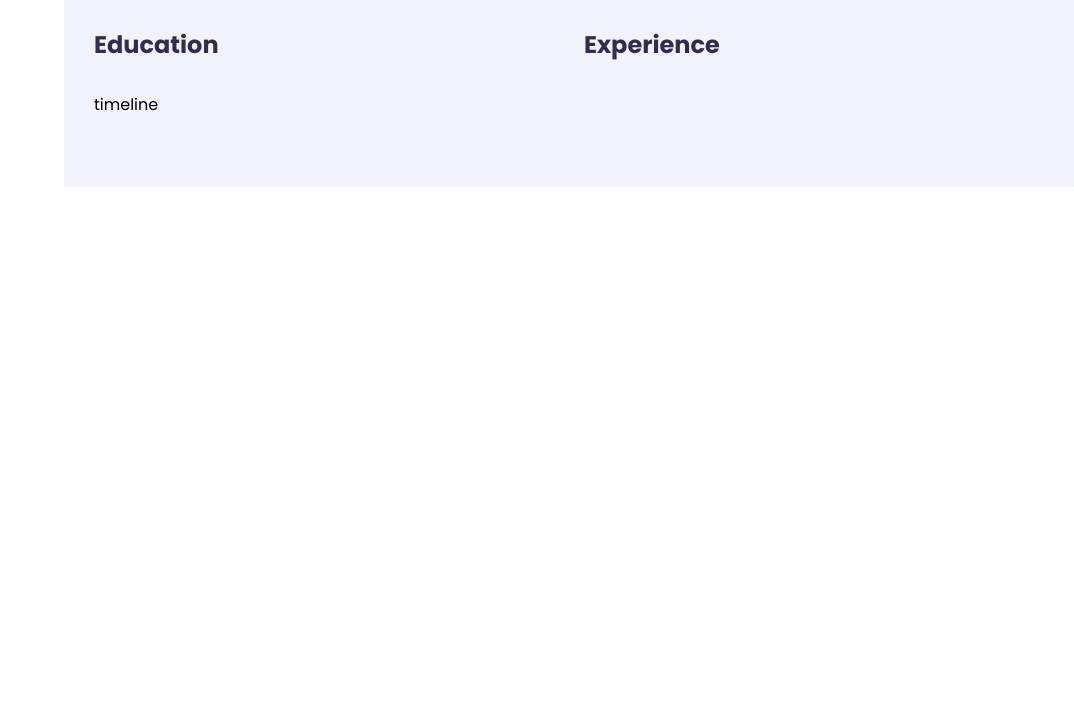
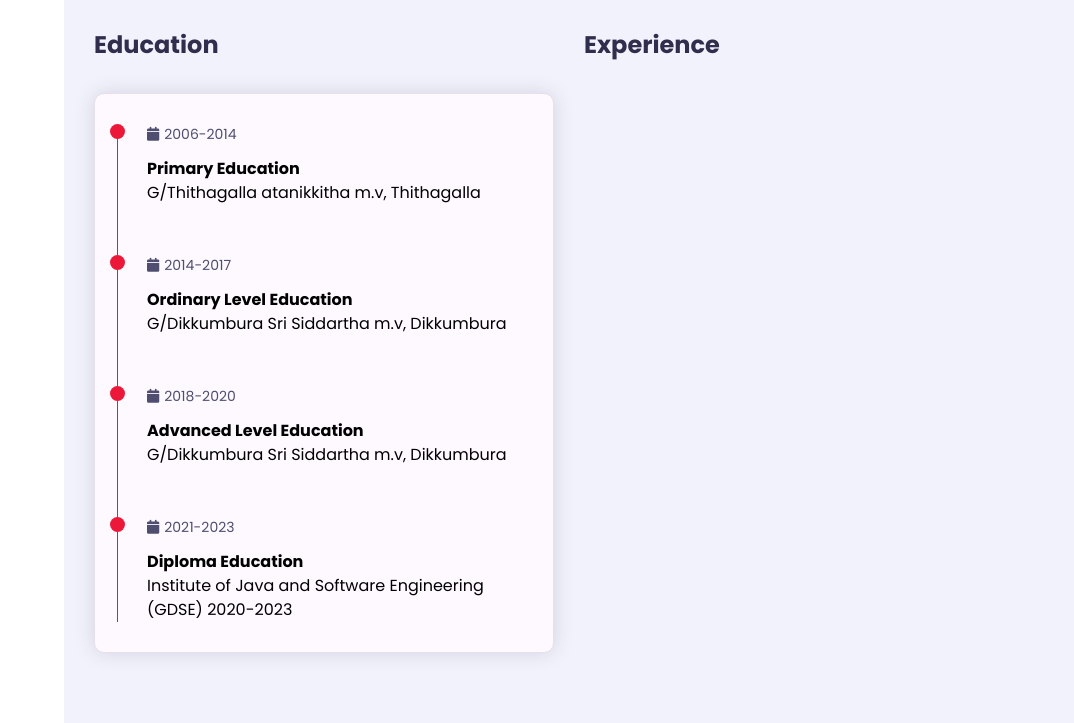
Before and after one commit to oshadaera68/Web_Portfolio_v0.3, a plain HTML site: page index.html in a window 1280 px wide. Shown: the part 831-1554 px from the top of the page, without its empty margins (206-1280 px from the left). Before the commit the page ends 1018 px from the top, so only its background shows below. Drawn offline with Linux system fonts and the light colour scheme; a web font is replaced by a local one.

Commit message:
updated edu section

```diff
--- a/assets/css/index.css
+++ b/assets/css/index.css
@@ -121,6 +121,10 @@ ul {
 
 .btn:hover {
     transform: scale(1.05);
+}
+
+.shadow-dark {
+    box-shadow: 0 0 20px rgba(48, 46, 77, 0.15);
 }
 
 /* aside section */
@@ -443,9 +447,72 @@ h3.my-profession {
     margin-top: 30px;
 }
 
-.about .about-content h3.title{
+.about .about-content h3.title {
     font-size: 24px;
-    margin-bottom:30px;
+    margin-bottom: 30px;
     font-weight: 700;
     color: var(--text-black-900);
 }
+
+.about .about-content .timeline-box {
+    flex: 0 0 100%;
+    max-width: 100%;
+}
+
+.about .about-content .timeline {
+    background-color: var(--bg-black-100);
+    padding: 30px 15px;
+    border: 1px solid var(--bg-black-50);
+    border-radius: 10px;
+    width: 100%;
+    position: relative;
+}
+
+.about .about-content .timeline .timeline-item {
+    position: relative;
+    padding-left: 37px;
+    padding-bottom: 50px;
+}
+
+.about .about-content .timeline .timeline-item:last-child {
+    padding-bottom: 0;
+}
+
+.about .about-content .timeline .timeline-item::before {
+    content: '';
+    position: absolute;
+    width: 1px;
+    height: 100%;
+    left: 7px;
+    top: 0;
+    background-color: var(--skin-color);
+}
+
+.about .about-content .timeline .circle-dot {
+    position: absolute;
+    left: 0;
+    top: 0;
+    height: 15px;
+    width: 15px;
+    border-radius: 50%;
+    background-color: var(--skin-color);
+}
+
+.about .about-content .timeline .timeline-date {
+    font-weight: 400;
+    font-size: 14px;
+    margin-bottom: 12px;
+    color: var(--text-black-700);
+}
+
+.about .about-content .timeline .timeline-date .fa {
+    margin-right: 5px;
+}
+
+.about.about-content.timeline.timeline-title {
+    font-weight: 700;
+    font-size: 18px;
+    margin-bottom: 15px;
+    text-transform: capitalize;
+    color: var(--text-black-900);
+}
--- a/index.html
+++ b/index.html
@@ -125,8 +125,8 @@
                                         <div class="skill-item padd-15">
                                             <h5>Java</h5>
                                             <div class="progress">
-                                                <div class="progress-in" style="width: 78%;"></div>
-                                                <div class="skill-percent">78%</div>
+                                                <div class="progress-in" style="width: 83%;"></div>
+                                                <div class="skill-percent">83%</div>
                                             </div>
                                         </div>
                                         <div class="skill-item padd-15">
@@ -172,8 +172,61 @@
                                     <h3 class="title">Education</h3>
                                     <div class="row">
                                         <div class="timeline-box padd-15">
-                                            <div class="timeline">
-                                                timeline
+                                            <div class="timeline shadow-dark">
+                                                <!-- timeline item -->
+                                                <div class="timeline-item">
+                                                    <div class="circle-dot"></div>
+                                                    <h3 class="timeline-date">
+                                                        <i class="fa fa-calendar"></i>2006-2014
+                                                    </h3>
+                                                    <h4 class="timeline-title">
+                                                        Primary Education
+                                                    </h4>
+                                                    <p class="timeline-text">
+                                                        G/Thithagalla atanikkitha m.v,
+                                                        Thithagalla
+                                                    </p>
+                                                </div>
+                                                <div class="timeline-item">
+                                                    <div class="circle-dot"></div>
+                                                    <h3 class="timeline-date">
+                                                        <i class="fa fa-calendar"></i>2014-2017
+                                                    </h3>
+                                                    <h4 class="timeline-title">
+                                                        Ordinary Level Education
+                                                    </h4>
+                                                    <p class="timeline-text">
+                                                        G/Dikkumbura Sri Siddartha m.v,
+                                                        Dikkumbura
+                                                    </p>
+                                                </div>
+                                                <div class="timeline-item">
+                                                    <div class="circle-dot"></div>
+                                                    <h3 class="timeline-date">
+                                                        <i class="fa fa-calendar"></i>2018-2020
+                                                    </h3>
+                                                    <h4 class="timeline-title">
+                                                        Advanced Level Education
+                                                    </h4>
+                                                    <p class="timeline-text">
+                                                        G/Dikkumbura Sri Siddartha m.v,
+                                                        Dikkumbura
+                                                    </p>
+                                                </div>
+                                                <div class="timeline-item">
+                                                    <div class="circle-dot"></div>
+                                                    <h3 class="timeline-date">
+                                                        <i class="fa fa-calendar"></i>2021-2023
+                                                    </h3>
+                                                    <h4 class="timeline-title">
+                                                        Diploma Education
+                                                    </h4>
+                                                    <p class="timeline-text">
+                                                        Institute of Java and Software Engineering
+                                                        (GDSE)
+                                                        2020-2023
+                                                    </p>
+                                                </div>
                                             </div>
                                         </div>
                                     </div>
```
